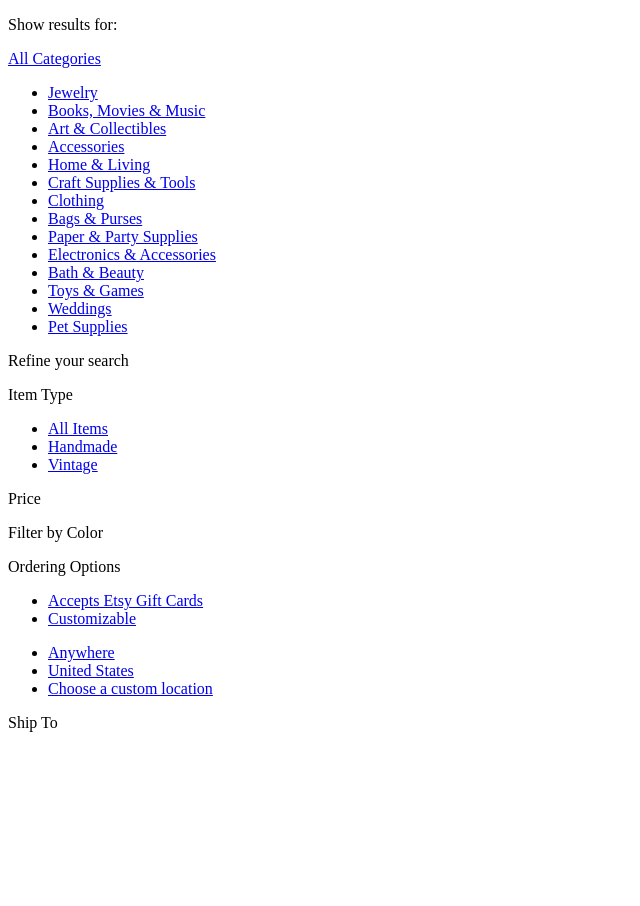
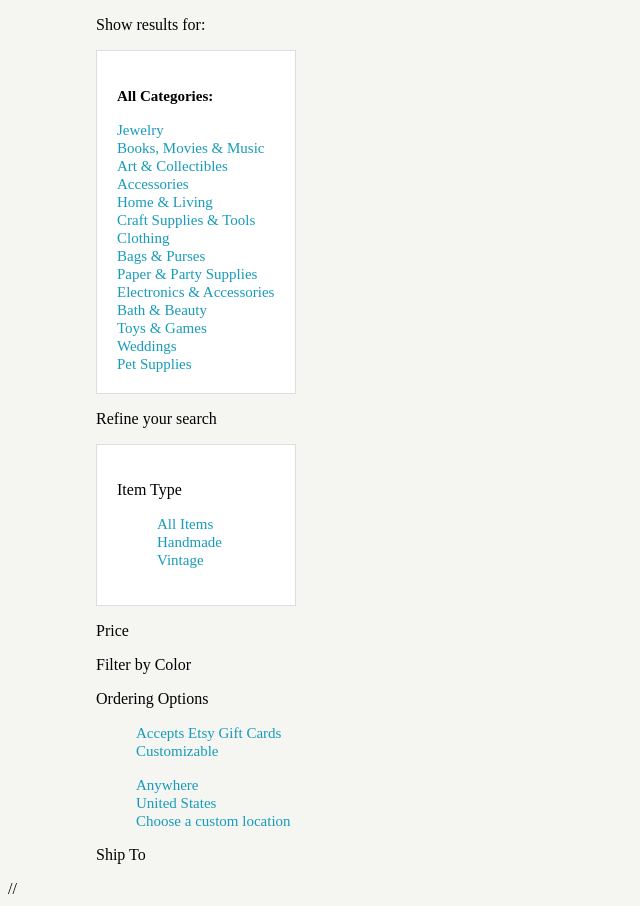
Before and after one commit to jeremybdavis/Assignment11.1, a plain HTML site: page index.html in a window 1280 px wide. Shown: the whole page, without its empty margins (0-640 px from the left). Before the commit the page ends 800 px from the top, so only its background shows below. Drawn offline with nearby package versions, Linux system fonts and the light colour scheme.

Commit message:
sidebar styling thu night

```diff
--- a/css/main.css
+++ b/css/main.css
@@ -4,12 +4,17 @@
 *,
 *::after,
 *::before {
-  box-sizing: inherit; }
+  box-sizing: inherit;
+}
+body{
+  background-color: #F5F5F1;
 
+}
 main {
   max-width: 68em;
   margin-left: auto;
-  margin-right: auto; }
+  margin-right: auto;
+}
   main::after {
     clear: both;
     content: "";
@@ -19,8 +24,47 @@
     display: block;
     margin-right: 2.35765%;
     width: 23.23176%; }
+
+     a{
+      text-decoration: none;
+      font: arial, sans-serif;
+      font-size: 15px;
+      color: #179BBB;
+    }
+
+    a:hover{
+      text-decoration: underline;
+    }
+
+    ul li{
+      list-style-type: none;
+    }
+
+    div.categories > ul{
+      box-sizing: border-box;
+      width: 200px;
+      padding: 20px;
+      border: 1px solid #DDD;
+      background-color: white;
+    }
+
+    .categories p a{
+      color: black;
+      font-weight: bold;
+      margin-right: 10px;
+    }
+      main aside .refineSearch {
+      box-sizing: border-box;
+      width: 200px;
+      padding: 20px;
+      border: 1px solid #DDD;
+      background-color: white;
+
+    }
+
     main aside #sidebar:last-child {
-      margin-right: 0; }
+      margin-right: 0;
+    }
   main #primary-content {
     float: left;
     display: block;
--- a/index.html
+++ b/index.html
@@ -1,6 +1,7 @@
 <!DOCTYPE html>
 <html>
   <head>
+    <link rel="stylesheet" href="css/main.css" media="screen">
     <meta charset="utf-8">
     <title>ETSY Search Page</title>
   </head>
@@ -16,8 +17,8 @@
       <aside id="sidebar">
         <p>Show results for:</p>
         <div class="categories">
-          <p><a href="#">All Categories</a></p>
           <ul>
+          <p><a href="#">All Categories:</a></p>
             <li><a href="#">Jewelry</a></li>
             <li><a href="#">Books, Movies & Music</a></li>
             <li><a href="#">Art & Collectibles</a></li>
@@ -34,11 +35,8 @@
             <li><a href="#">Pet Supplies</a></li>
           </ul>
       </div>
-
+      <p>Refine your search</p>
       <div class="refineSearch">
-        <p>Refine your search</p>
-
-      <div id="itemType">
         <p>Item Type</p>
         <ul>
           <li><a href="#">All Items</a></li>
@@ -77,12 +75,20 @@
         <p>Ship To</p>
       </div>
 
-      </div>
     </aside>
 
   </main>
 
-    <script src="bower_components/underscore/underscore-min.js"></script>
+  <script type="text/template" id="itemTemplate">
+  <div class="item">
+    <a href="<%- imgUrl %>">
+      <img src="<%- image %>" alt="Item Image" />
+    </a>
+    <p><%- title %></p>
+  </div>
+</script>
+
+    // <script src="bower_components/underscore/underscore-min.js"></script>
     <script src="http://code.jquery.com/jquery-1.11.3.min.js"></script>
     <script type="text/javascript" src="js/main.js"></script>
   </body>
```
